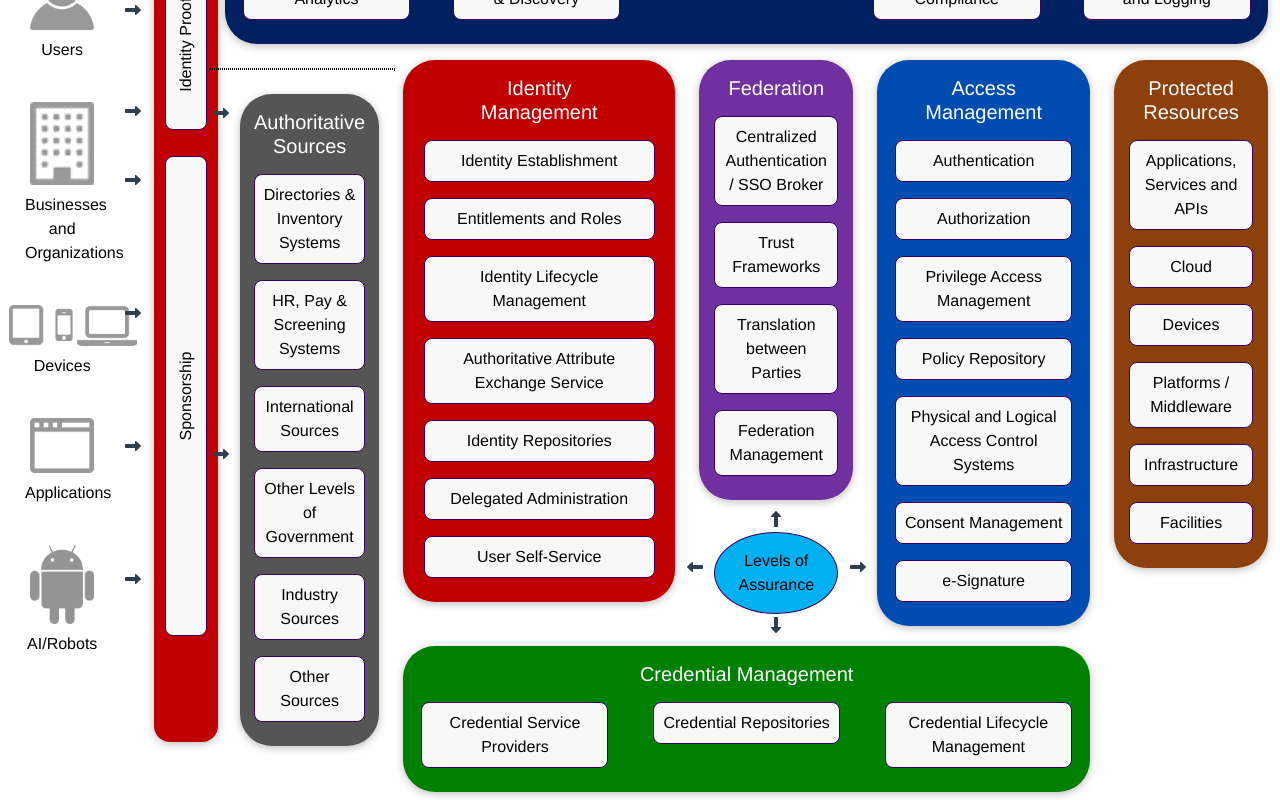
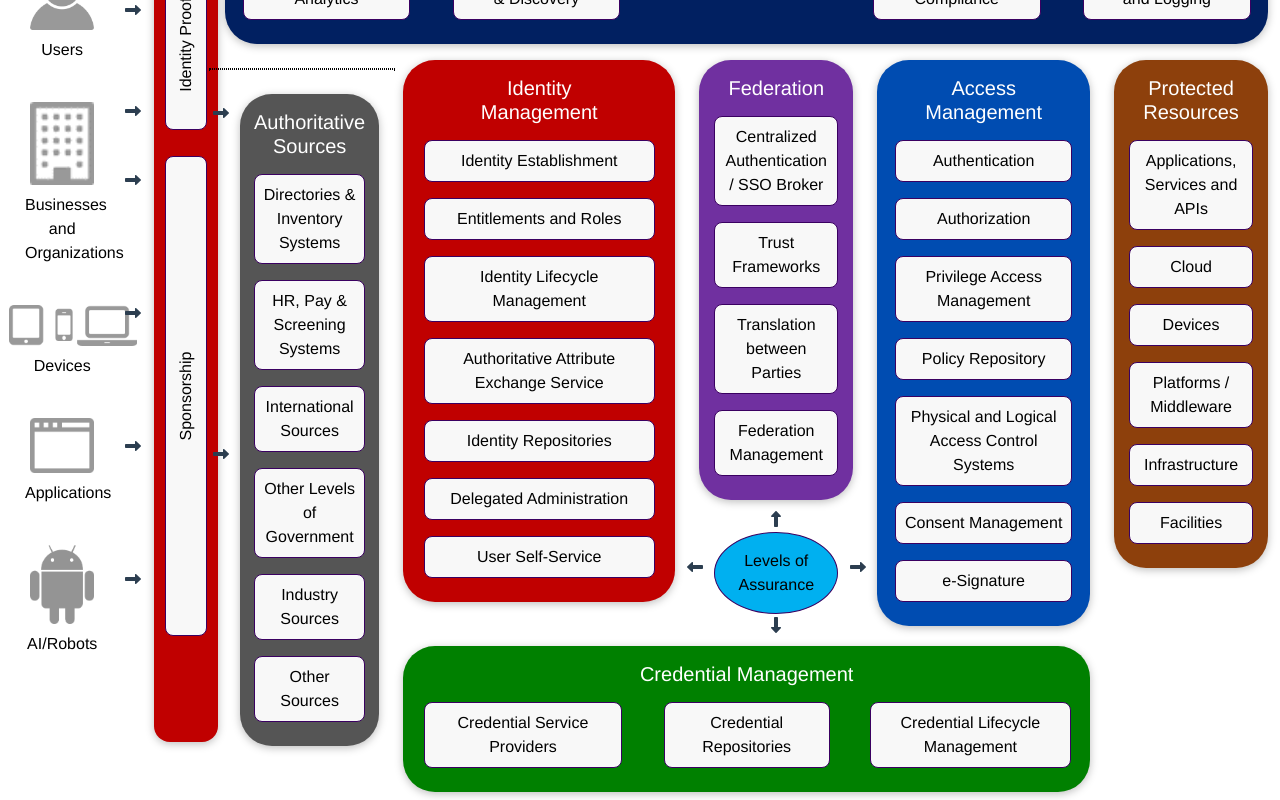
Before and after one commit to canada-ca/gc-icam_gija-gc, a Vue app: page / in a window 1280 px wide. Shown: the part 184-984 px from the top of the page. Built offline with nearby package versions, Linux system fonts and the light colour scheme.

Commit message:
modify credential management buttons

```diff
--- a/src/components/CredentialManagementCard.vue
+++ b/src/components/CredentialManagementCard.vue
@@ -5,18 +5,17 @@
         >Credential Management</router-link
       ></base-card-title
     >
-    <div class="row">
+    <div class="row gx-0">
       <div
         class="col"
         v-for="credentialManagement in credentialManagements"
         :key="credentialManagement.id"
       >
-        <popover-button
-          :description="credentialManagement.description"
-          :title="credentialManagement.title"
+        <combined-button
+          :buttonInfo="credentialManagement"
+          @click="this.$parent.showDetail(credentialManagement)"
         >
-          {{ credentialManagement.title }}
-        </popover-button>
+        </combined-button>
       </div>
     </div>
   </base-card>
@@ -25,21 +24,20 @@
 <script>
 import BaseCard from "./UI/BaseCard.vue";
 import BaseCardTitle from "./UI/BaseCardTitle.vue";
-import PopoverButton from "./UI/PopoverButton.vue";
 import credentialManagement from "../resources/credentialManagement.json";
+import CombinedButton from "./UI/CombinedButton.vue";
 
 export default {
   components: {
-    PopoverButton,
     BaseCardTitle,
     BaseCard,
+    CombinedButton
   },
   data() {
     return {
-      credentialManagements: credentialManagement,
+      credentialManagements: credentialManagement
     };
-  },
-  methods: {},
+  }
 };
 </script>
 
--- a/src/components/Home.vue
+++ b/src/components/Home.vue
@@ -94,6 +94,10 @@ export default {
     getDetail(modalHead, modalBody) {
       this.modalHead = modalHead;
       this.modalBody = modalBody;
+    },
+    showDetail(info) {
+      this.modalHead = info.title;
+      this.modalBody = info.detail;
     }
   },
   data() {
```
